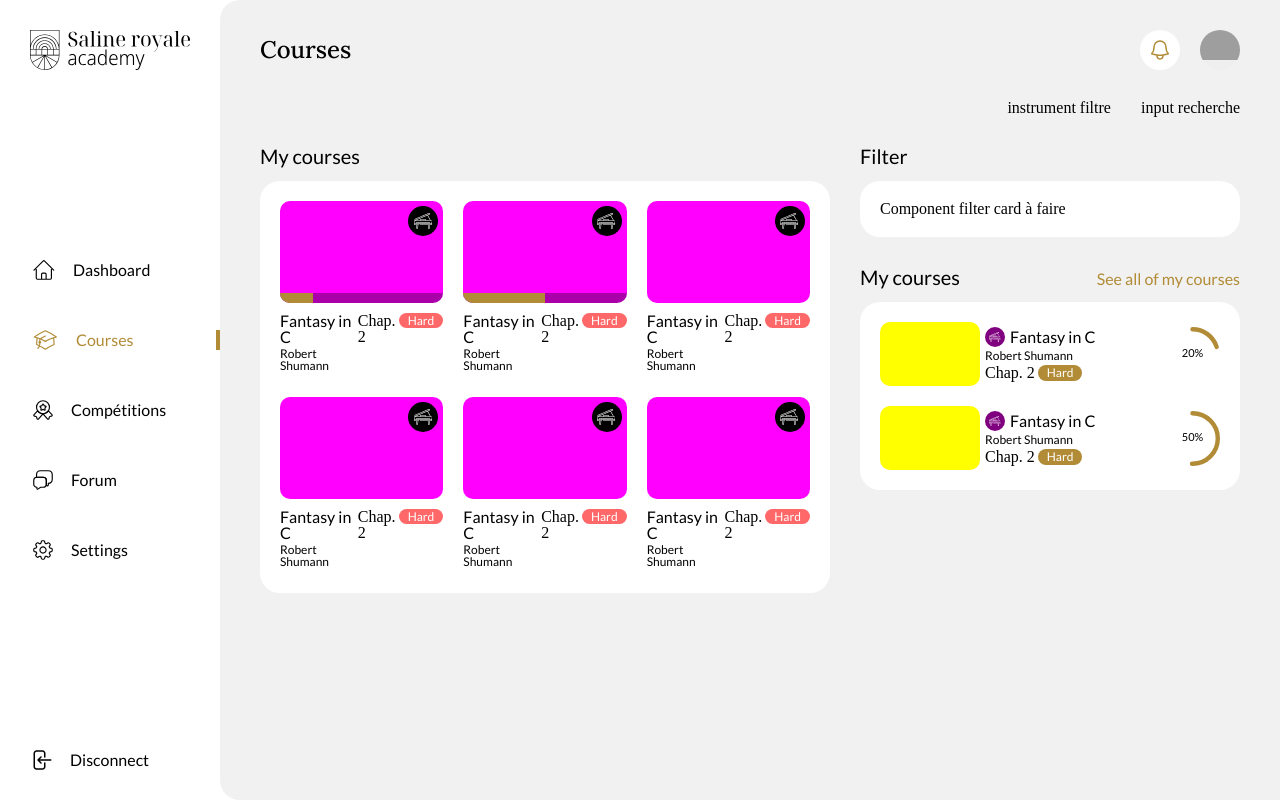
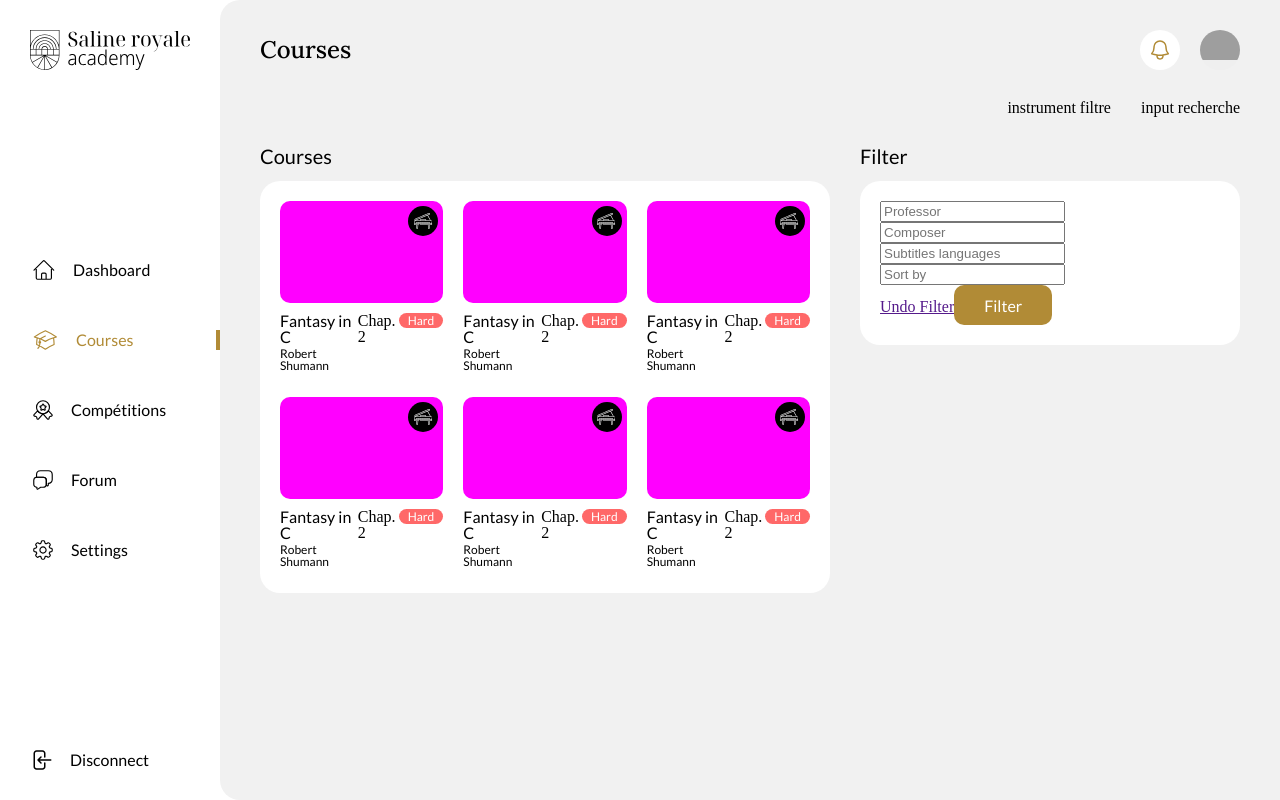
Before and after one commit to LesBosseurs/salineRoyalAcademy, a Next.js app in the folder client/: page /courses in a window 1280 px wide. Built offline with nearby package versions, Linux system fonts and the light colour scheme; grey boxes are pictures that could not be loaded.

Commit message:
Delete My course section and update style for input and button

```diff
--- a/client/components/Button.tsx
+++ b/client/components/Button.tsx
@@ -2,7 +2,7 @@
 
 type ButtonProps = {
   children: React.ReactNode;
-  size: string;
+  size: 'sm' | 'md' | 'lg';
 };
 
 export default function Button({ children, size }: ButtonProps) {
--- a/client/components/CourseCard.tsx
+++ b/client/components/CourseCard.tsx
@@ -10,8 +10,6 @@
   difficulty: number;
   actualChapter: string | null;
   pourcentage?: number | null;
-
-  type?: string | null;
 };
 
 export default function CourseCard({
@@ -20,12 +18,11 @@
   difficulty,
   actualChapter,
   pourcentage,
-  type,
 }: CourseCardProps) {
   const difficultyList = ['Easy', 'Medium', 'Hard'];
 
   return (
-    <div className={type!=null?style.course_card_row:style.course_card}>
+    <div className={style.course_card}>
       <div className={style.thumbnail}>
         <div className={style.instrument}>
           <InstrumentIcon instrument="Piano" fill="#fff" />
--- a/client/pages/courses.tsx
+++ b/client/pages/courses.tsx
@@ -34,67 +34,50 @@
 
     return (
         <div className={style.listing}>
-        <Header name="Courses" />
+            <Header name="Courses" />
             <CardContainer>
                 <div className={CardContainerStyle.rowReverse}>
                     <div className={style.search}>
                         <div> input recherche</div>
-                        <div className={style.filterButton}> Bouton filter</div>
+                        <div className={style.filterButton}>
+                            <Button size={'sm'}>Filter</Button>
+                        </div>
+
                     </div>
                     <div> instrument filtre</div>
                 </div>
-
                 <div className={CardContainerStyle.rowReverse}>
-                    <div className={style.section_test}>
+                    <div className={style.desktop_filter}>
                         <div className={CardContainerStyle.column}>
                             <Card
                                 title="Filter"
                                 textLink=""
                                 hrefLink=""
                             >
-                                Component filter card à faire
-                            </Card>
-                            <Card
-                                title="My courses"
-                                textLink="See all of my courses"
-                                hrefLink=""
-                            >
-                                <div className={style.grid_courses_row}>
-                                    <CourseCard
-                                        title="Fantasy in C"
-                                        professor="Robert Shumann"
-                                        difficulty={2}
-                                        actualChapter="Chap. 2"
-                                        pourcentage={20}
-                                        type="list"
-                                    />
-                                    <CourseCard
-                                        title="Fantasy in C"
-                                        professor="Robert Shumann"
-                                        difficulty={2}
-                                        actualChapter="Chap. 2"
-                                        pourcentage={50}
-                                        type="list"
-                                    />
+                                <input placeholder={"Professor"} type="Professor"/>
+                                <input placeholder={"Composer"} type="Composer"/>
+                                <input placeholder={"Subtitles languages"} type="Subtitles languages"/>
+                                <input placeholder={"Sort by"} type="Sort by"/>
+                                <div>
+                                    <a href="">Undo Filter</a>
+                                    <Button size={'sm'}>Filter</Button>
                                 </div>
                             </Card>
                         </div>
                     </div>
-                    <Card title="My courses" textLink="" hrefLink="">
+                    <Card title="Courses" textLink="" hrefLink="">
                         <div className={style.grid_courses}>
                             <CourseCard
                                 title="Fantasy in C"
                                 professor="Robert Shumann"
                                 difficulty={2}
                                 actualChapter="Chap. 2"
-                                pourcentage={20}
                             />
                             <CourseCard
                                 title="Fantasy in C"
                                 professor="Robert Shumann"
                                 difficulty={2}
                                 actualChapter="Chap. 2"
-                                pourcentage={50}
                             />
                             <CourseCard
                                 title="Fantasy in C"
@@ -124,6 +107,6 @@
                     </Card>
                 </div>
             </CardContainer>
-    </div>
-);
+        </div>
+    );
 }
--- a/client/pages/login.tsx
+++ b/client/pages/login.tsx
@@ -79,6 +79,7 @@
           <FormField
             label="email"
             type="email"
+            size="lg"
             value={formData}
             onChange={function (value) {
               setFormData(value);
@@ -87,6 +88,7 @@
           <FormField
             label="password"
             type="password"
+            size="lg"
             value={formData}
             onChange={function (value) {
               setFormData(value);
--- a/client/pages/register.tsx
+++ b/client/pages/register.tsx
@@ -78,6 +78,7 @@
           <FormField
             label="email"
             type="email"
+            size="lg"
             value={formData}
             onChange={function (value) {
               setFormData(value);
@@ -86,6 +87,7 @@
           <FormField
             label="password"
             type="password"
+            size="lg"
             value={formData}
             onChange={function (value) {
               setFormData(value);
@@ -94,6 +96,7 @@
           <FormField
             label="confirm_password"
             type="password"
+            size="lg"
             value={formData}
             onChange={function (value) {
               setFormData(value);
--- a/client/styles/components/CourseCard.module.scss
+++ b/client/styles/components/CourseCard.module.scss
@@ -140,106 +140,3 @@
     }
   }
 }
-
-.course_card_row{
-  display: flex;
-  gap: 5px;
-
-
-  > .thumbnail {
-    min-width: 100px;
-    min-height: fit-content;
-    background-color: yellow;
-    border-radius: 10px;
-    position: relative;
-
-    > .instrument {
-      display: none;
-    }
-
-    > .progress_bar {
-      position: absolute;
-      bottom: 0;
-      width: 100%;
-      height: 10px;
-      background-color: #00000055;
-      border-radius: 0 0 10px 10px;
-      overflow: hidden;
-      display: none;
-
-
-      > div {
-        display: flex;
-        background-color: $primary-yellow;
-        height: 100%;
-      }
-    }
-  }
-
-  > .description {
-    display: flex;
-    flex-direction: column;
-    gap: 3px;
-    padding: 5px 0;
-
-
-    > div:first-of-type {
-      display: flex;
-      flex-direction: column;
-      gap: 3px;
-
-      > div {
-        display: flex;
-        align-items: center;
-        gap: 5px;
-
-        > .instrument {
-          display: flex;
-          align-items: center;
-          justify-content: center;
-          width: fit-content;
-          background: $instrument-dark-violet;
-          height: 20px;
-          width: 20px;
-          border-radius: 50%;
-
-
-          > svg {
-            width: 12px;
-          }
-        }
-
-        > span {
-          @include paragraph-semi-bold;
-        }
-      }
-
-      > span {
-        @include info-regular;
-      }
-    }
-
-    > div:last-of-type {
-      display: flex;
-      gap: 3px;
-
-      .tag {
-        @include info-semi-bold;
-        padding: 2px 9px 1px;
-        border-radius: 15px;
-        background-color: #b18b36;
-        color: #fff;
-
-      }
-    }
-  }
-
-  > svg {
-    @include info-semi-bold;
-    height: 55px;
-    width: 55px;
-    display: flex;
-    align-self: center;
-    margin-left: auto;
-  }
-}
--- a/client/styles/pages/listing.module.scss
+++ b/client/styles/pages/listing.module.scss
@@ -17,6 +17,12 @@
     }
   }
 
+  //section input search + button filter
+  .search{
+    display: flex;
+    gap: 30px;
+  }
+
   .filterButton{
     display: flex;
     flex-direction: column;
@@ -27,20 +33,10 @@
     }
   }
 
-  .search{
-    display: flex;
-    gap: 30px;
-  }
-
-
-  .grid_courses_row{
-    display: flex;
-    flex-direction: column;
-    gap: 20px;
-  }
-
-  .section_test {
-    @media screen and (min-width: $breakpoint-tablet) {
+  .desktop_filter{
+    display:none;
+    @media screen and (min-width: $breakpoint-laptop) {
+      display: block;
       width: 100%;
       max-width: 380px;
       box-sizing: border-box;
```
Also changed, not shown: client/components/FormField.tsx (+16 -0 lines), client/styles/components/FormField.module.scss (+9 -1 lines), client/components/FilterCard.tsx (deleted).
